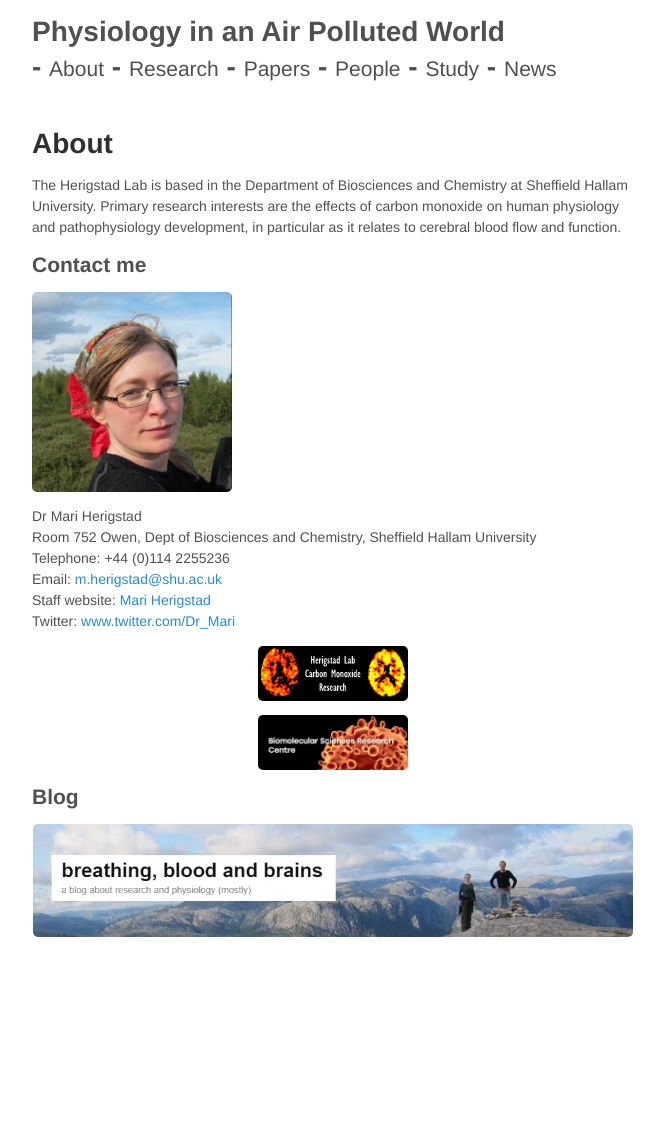
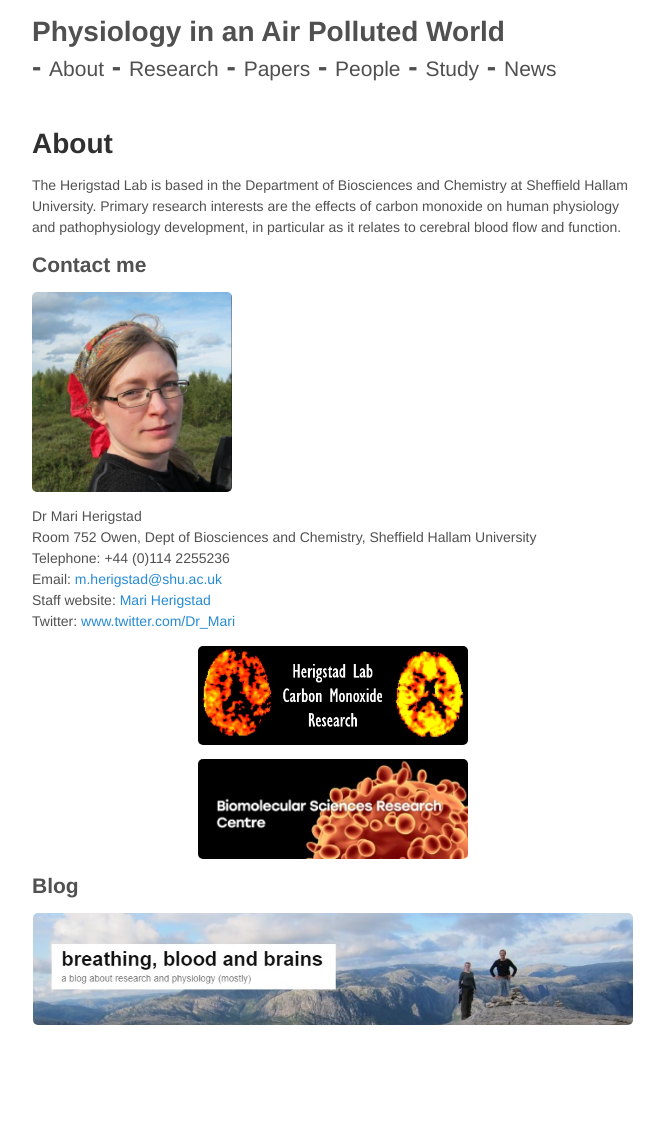
Before and after one commit to mariherigstad/mariherigstad.github.io, a Jekyll site: the page built from about.md, in a window 1280 px wide. Shown: the whole page, without its empty margins (307-971 px from the left). Built offline with Jekyll 4.4.1, drawn with Linux system fonts in a browser that asks for light colours; before the commit the page ends 1049 px from its top, so only the background shows below that.

Commit message:
Update about.md

```diff
--- a/about.md
+++ b/about.md
@@ -16,7 +16,7 @@ Email: <m.herigstad@shu.ac.uk><br>
 Staff website: <a href="https://www.shu.ac.uk/about-us/our-people/staff-profiles/mari-herigstad">Mari Herigstad</a><br>
 Twitter: <a href="https://twitter.com/Dr_Mari">www.twitter.com/Dr_Mari</a><br>
 
-<p align="middle"> <img src="/assets/lab_logo.jpg" alt="Herigstad Lab" style="width: 150px;" /><img src="/assets/BMRC_logo.jpg" alt="BMRC" style="width: 150px;" /> </p>
+<p align="middle"> <img src="/assets/lab_logo.jpg" alt="Herigstad Lab" style="width: 45%;" /><img src="/assets/BMRC_logo.jpg" alt="BMRC" style="width: 45%;" /> </p>
 
 ## Blog
 <p align="middle">
```
